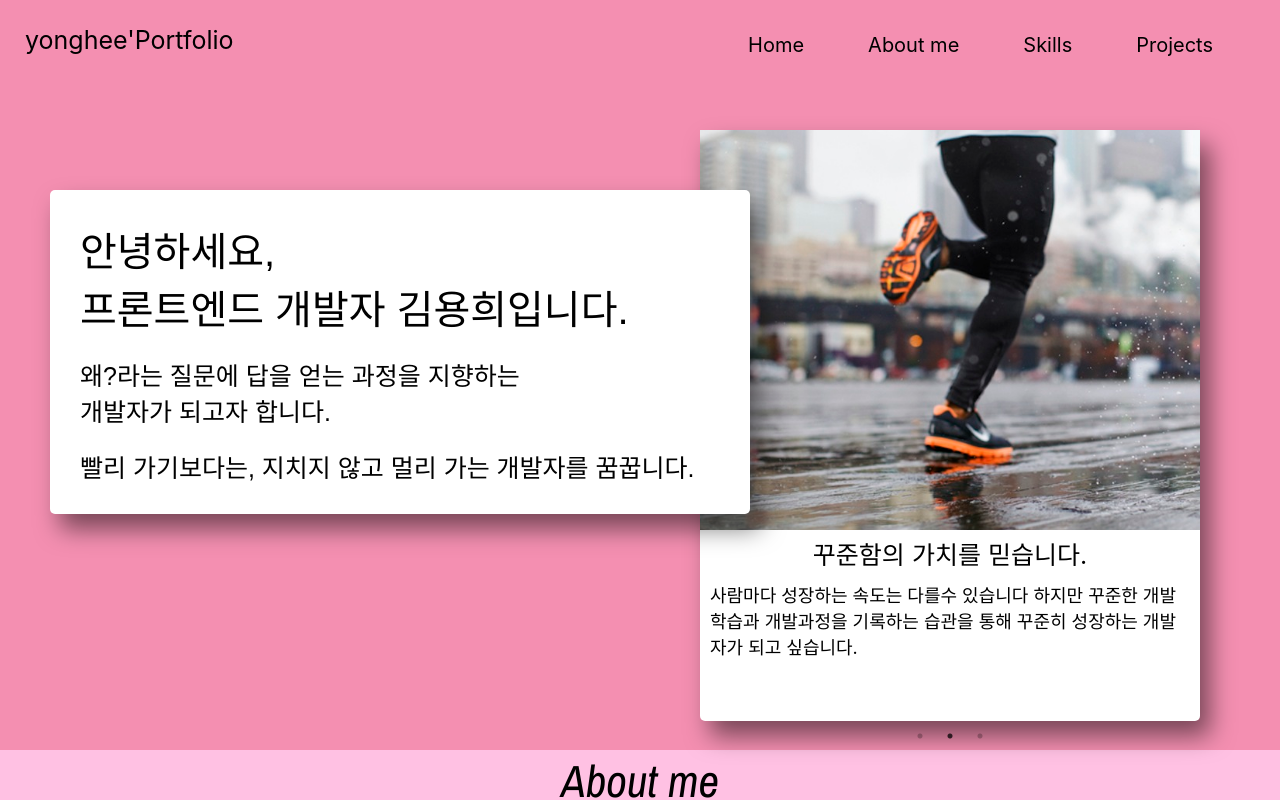
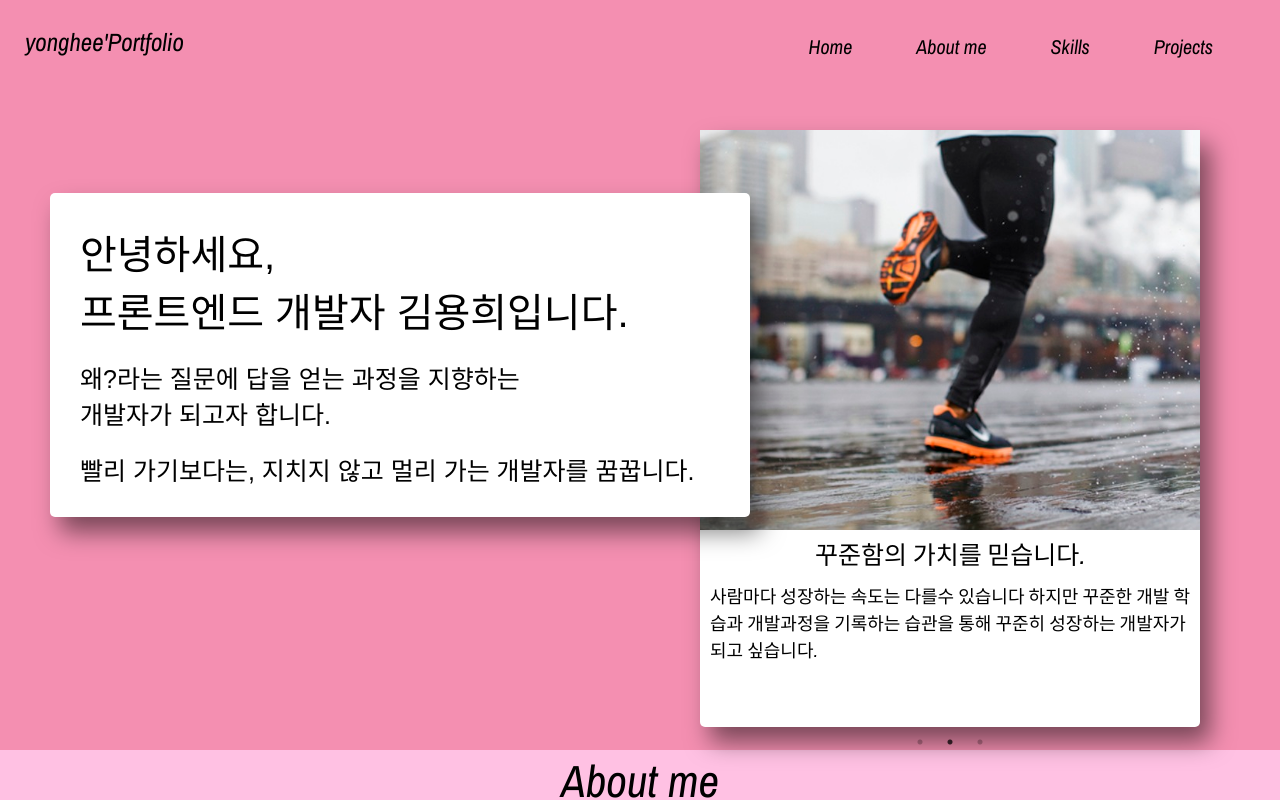
Before and after one commit to yonghk423/pf-next.js-ts, a Next.js app: page / in a window 1280 px wide. Shown: the top 800 px of the page. Built offline with nearby package versions, Linux system fonts and the light colour scheme; a web font is replaced by a local one.

Commit message:
font scss

```diff
--- a/styles/globals.css
+++ b/styles/globals.css
@@ -5,8 +5,8 @@
   font-family: 'Archivo Narrow', sans-serif;
   padding: 0;
   margin: 0;
-  font-family: -apple-system, BlinkMacSystemFont, Segoe UI, Roboto, Oxygen,
-    Ubuntu, Cantarell, Fira Sans, Droid Sans, Helvetica Neue, sans-serif;
+  /* font-family: -apple-system, BlinkMacSystemFont, Segoe UI, Roboto, Oxygen,
+    Ubuntu, Cantarell, Fira Sans, Droid Sans, Helvetica Neue, sans-serif; */
 }
 
 a {
```
